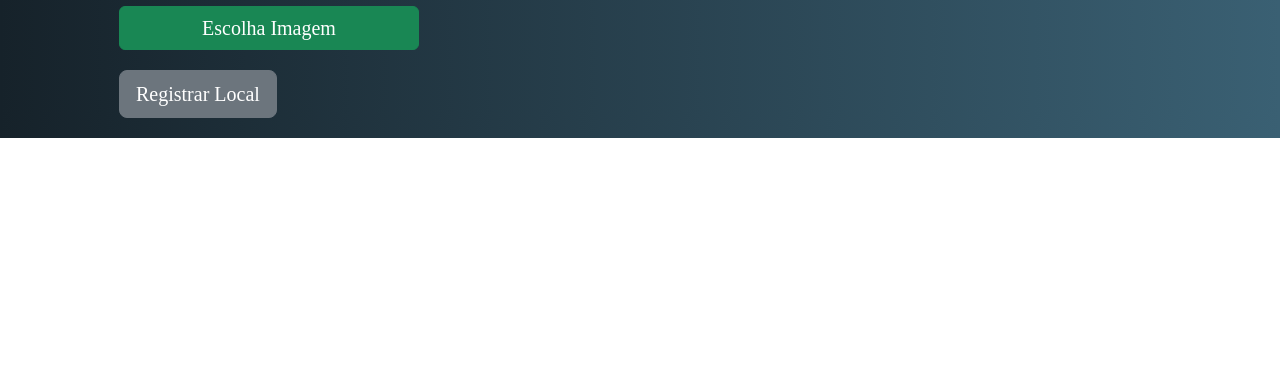
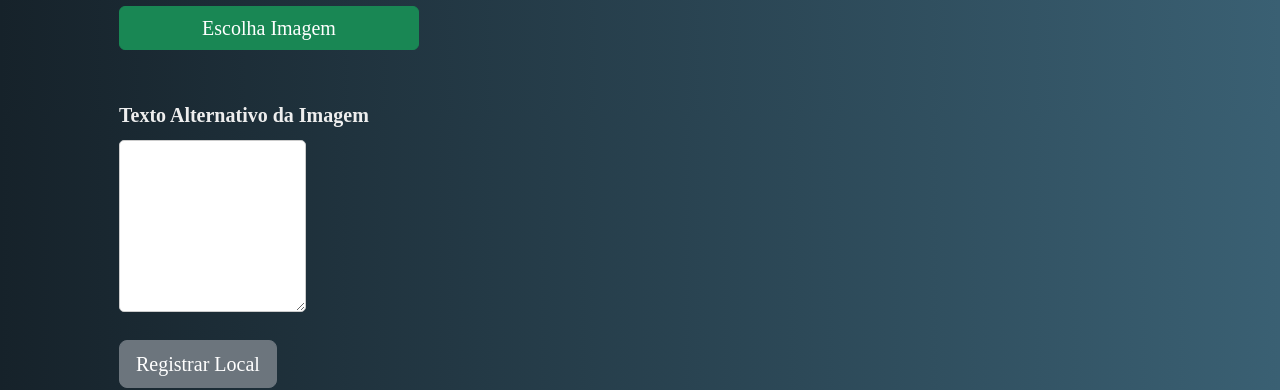
Before and after one commit to azevedofelipe/LocusPUC, a React (Create React App) app in the folder frontend/: page /registrarLugar in a window 1280 px wide. Shown: the part 696-1086 px from the top of the page. Before the commit the page ends 834 px from the top, so only its background shows below. Built offline with nearby package versions, Linux system fonts and the light colour scheme.

Commit message:
Adicionado alt_text de imagem

```diff
--- a/frontend/src/pages/register/Place.jsx
+++ b/frontend/src/pages/register/Place.jsx
@@ -9,6 +9,7 @@ export default class Place extends Component {
 
   state = {
     image: undefined,
+    alt_text: '',
     title: '',
     description: '',
   }
@@ -48,7 +49,7 @@ export default class Place extends Component {
         'Authorization': `Token ${this.context.userKey}` ,
         'Content-Type': 'application/json'
       }),
-      body: JSON.stringify({ autor: this.context.userId, lugar: this.props.placeId, titulo: this.state.title, descricao: this.state.description, tags: Array.from(tags) })
+      body: JSON.stringify({ autor: this.context.userId, lugar: this.props.placeId, titulo: this.state.title, descricao: this.state.description, alt_text: this.state.alt_text, tags: Array.from(tags) })
     }
     fetch('http://127.0.0.1:8000/api/lugar/', optionsPost)
   }
@@ -101,6 +102,13 @@ export default class Place extends Component {
                     <input type="file" id="files" className="hidden" onChange={this.previewImage} required />
                     <label className='especifico btn btn-success' htmlFor="files">Escolha Imagem</label>
                   </li>
+                  <li className="form-group">
+                    <br/>
+                    <label htmlFor="alt_t"><strong>Texto Alternativo da Imagem</strong></label>
+                    <textarea id="alt_t" rows="5" cols="33"
+                      name='alt_text' onChange={this.fillField} value={this.state.alt_text}
+                      ></textarea>
+                  </li>
                   <li>
                     <button className='btn btn-secondary btn-lg'> Registrar Local</button>
                   </li>
```
